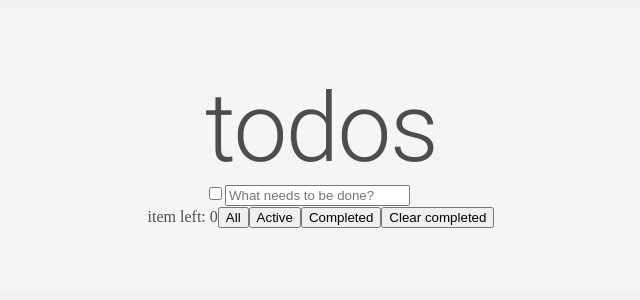
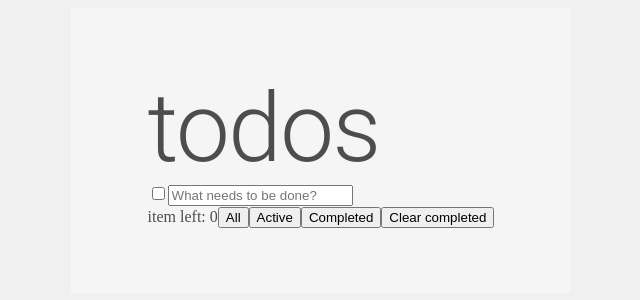
Before and after one commit to Eugenecheckin/my_to_do-react, a React (Create React App) app: page / in a window 1280 px wide. Shown: the top 300 px of the page, without its empty margins (319-959 px from the left). Built offline with nearby package versions, Linux system fonts and the light colour scheme.

Commit message:
addStyle

```diff
--- a/src/App.jsx
+++ b/src/App.jsx
@@ -3,22 +3,20 @@ import React from 'react';
 import Postform from './components/PostForm';
 import Tasks from './components/Tasks';
 
-import { AppSection, Wrapper } from './styles/Component.style';
+import { Wrapper } from './styles/Component.style';
 
 function App() {
   return (
-    <AppSection>
+    <Wrapper>
       <div className="app">
-        <Wrapper>
         <div className="input-task">
           <Postform />
         </div>
         <div className="todo-tasks">
           <Tasks />
         </div>
+      </div>
     </Wrapper>
-        </div>
-    </AppSection>
   );
 }
 
--- a/src/styles/Component.style.js
+++ b/src/styles/Component.style.js
@@ -1,12 +1,10 @@
 /* eslint-disable import/prefer-default-export */
 import styled from 'styled-components';
 
-export const AppSection = styled.section`
+export const Wrapper = styled.section`
+  box-sizing: border-box;
   background: #f5f5f5;
   color: #4d4d4d;
-`;
-
-export const Wrapper = styled.section`
   font-family: 14px 'Helvetica Neue', Helvetica, Arial, sans-serif;
   line-height: 1.4em;
   max-width: 500px;
```
Also changed, not shown: src/styles/Task.style.js (line endings or trailing spaces). Lines whose indentation alone changed are shown as unchanged.
